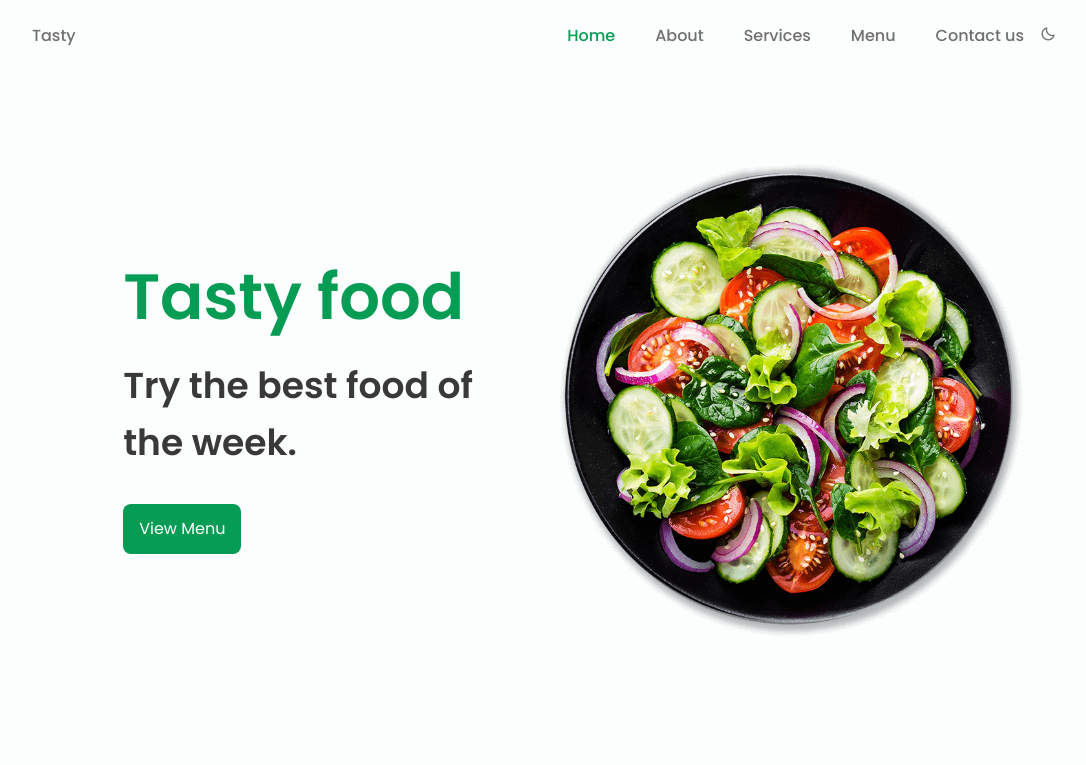
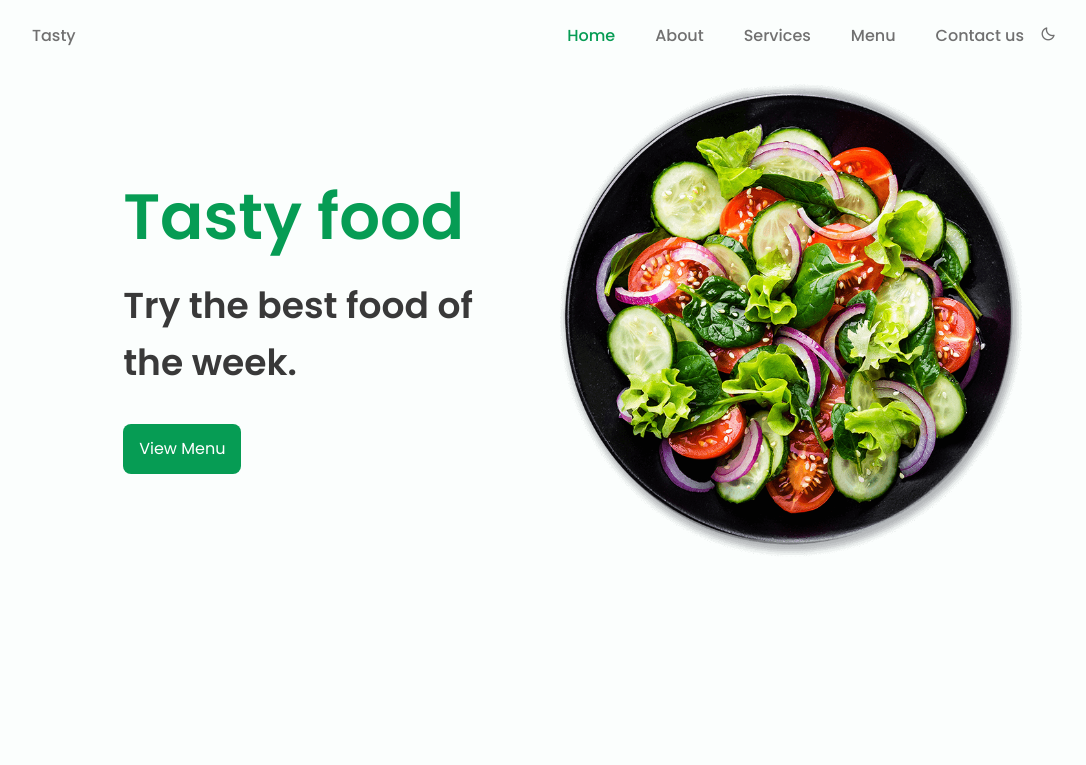
Before and after one commit to Sairam2607/my-blog, a plain HTML site: page index.html in a window 1280 px wide. Shown: the top 765 px of the page, without its empty margins (96-1182 px from the left). Drawn offline with nearby package versions, Linux system fonts and the light colour scheme.

Commit message:
Update styles.css

```diff
--- a/assets/css/styles.css
+++ b/assets/css/styles.css
@@ -552,3 +552,10 @@ img{
     column-gap: 7rem;
   }
 }
+
+/* For tall screens on mobiles y desktop*/
+@media screen and (min-height: 721px) {
+    .home__container {
+        height: 640px;
+    }
+}
```
